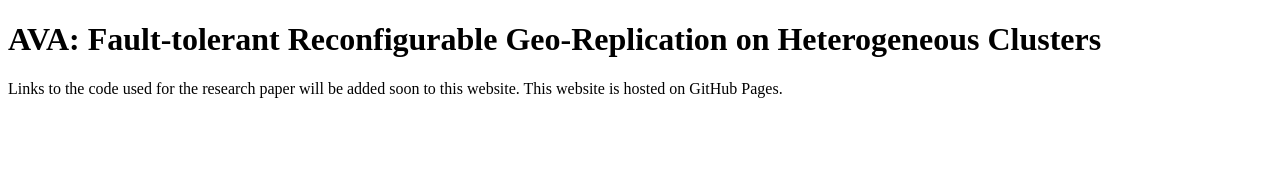
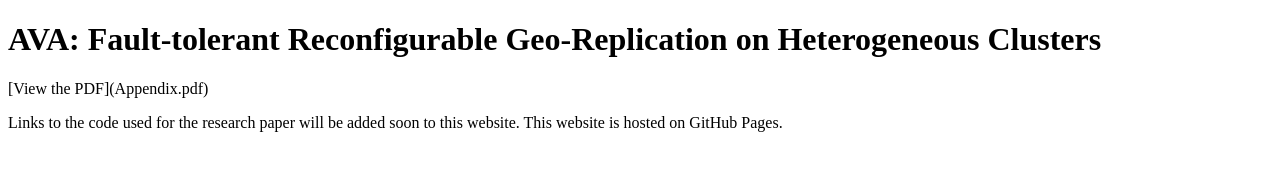
Before and after one commit to icdeava/icdeava.github.io, a plain HTML site: page index.html in a window 1280 px wide. Drawn offline with Linux system fonts and the light colour scheme.

Commit message:
Update index.html

```diff
--- a/index.html
+++ b/index.html
@@ -8,6 +8,7 @@
 <body>
   <h1>AVA: Fault-tolerant Reconfigurable Geo-Replication
 on Heterogeneous Clusters</h1>
+  [View the PDF](Appendix.pdf)
   <p>Links to the code used for the research paper will be added soon to this website. This website is hosted on GitHub Pages.</p>
 </body>
 </html>
```
